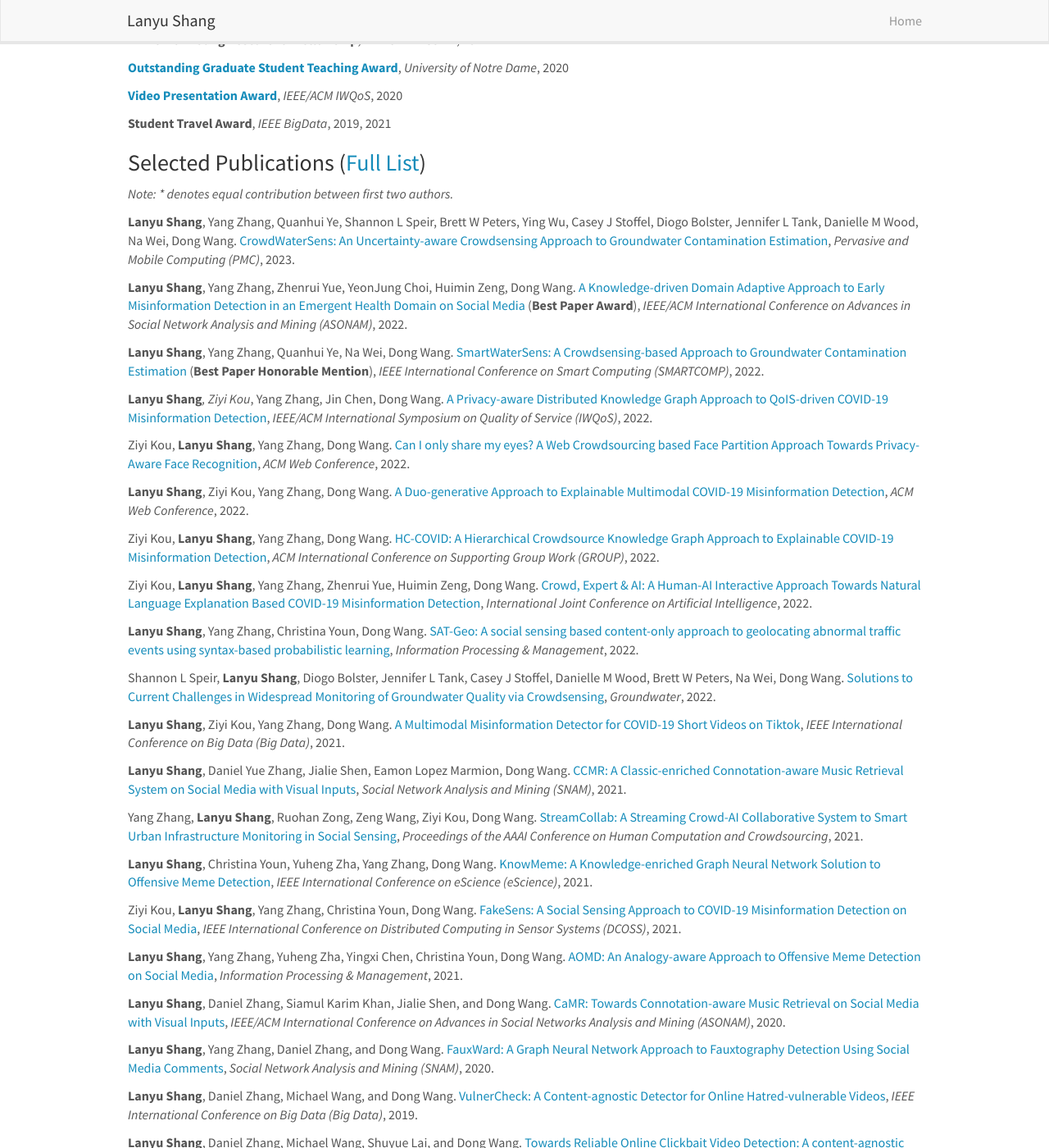
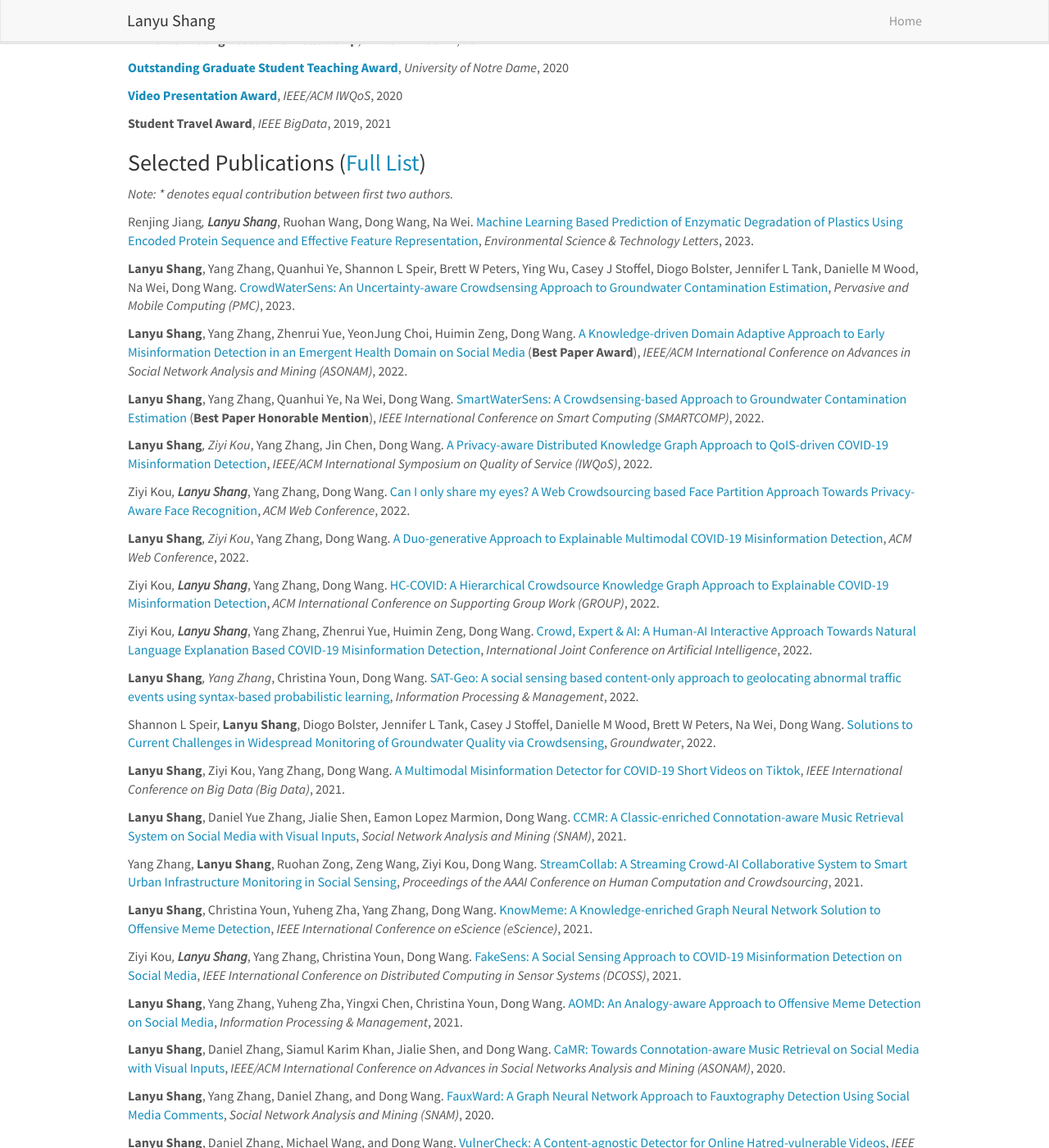
Before and after one commit to ShangLanyu/shanglanyu.github.io, a Jekyll site: the page built from _pages/home.md, in a window 1280 px wide and 1400 px high, scrolled down 584 px. Shown: the whole window at 82% size. Built offline with Jekyll 4.4.1, drawn with Linux system fonts in a browser that asks for light colours; nearby versions of some CDN libraries; some of the changed text lies outside the part shown.

Commit message:
Update home.md

```diff
--- a/_pages/home.md
+++ b/_pages/home.md
@@ -50,48 +50,61 @@ I am currently a Ph.D. candidate in the [School of Information Sciences (iSchool
 ### Selected Publications ([Full List](https://scholar.google.com/citations?user=3sxZiyQAAAAJ))
 _Note: * denotes equal contribution between first two authors._
 
+
+Renjing Jiang*, **Lanyu Shang***, Ruohan Wang, Dong Wang, Na Wei.
+[Machine Learning Based Prediction of Enzymatic Degradation of Plastics Using Encoded Protein Sequence and Effective Feature Representation](https://doi.org/10.1021/acs.estlett.3c00293),
+_Environmental Science & Technology Letters_, 2023.
+
+
 **Lanyu Shang**, Yang Zhang, Quanhui Ye, Shannon L Speir, Brett W Peters, Ying Wu, Casey J Stoffel, Diogo Bolster, Jennifer L Tank, Danielle M Wood, Na Wei, Dong Wang.
 [CrowdWaterSens: An Uncertainty-aware Crowdsensing Approach to Groundwater Contamination Estimation](https://www.sciencedirect.com/science/article/abs/pii/S1574119223000469),
 _Pervasive and Mobile Computing (PMC)_, 2023.
+
 
 **Lanyu Shang**, Yang Zhang, Zhenrui Yue, YeonJung Choi, Huimin Zeng, Dong Wang.
 [A Knowledge-driven Domain Adaptive Approach to Early Misinformation Detection in an Emergent Health Domain on Social Media](https://ieeexplore.ieee.org/abstract/document/10068587) (**Best Paper Award**),
 _IEEE/ACM International Conference on Advances in Social Network Analysis and Mining (ASONAM)_, 2022.
 
+
 **Lanyu Shang**, Yang Zhang, Quanhui Ye, Na Wei, Dong Wang.
 [SmartWaterSens: A Crowdsensing-based Approach to Groundwater Contamination Estimation](https://ieeexplore.ieee.org/document/9821065) (**Best Paper Honorable Mention**),
 _IEEE International Conference on Smart Computing (SMARTCOMP)_, 2022.
+
 
 **Lanyu Shang***, Ziyi Kou*, Yang Zhang, Jin Chen, Dong Wang.
 [A Privacy-aware Distributed Knowledge Graph Approach to QoIS-driven COVID-19 Misinformation Detection](https://ieeexplore.ieee.org/document/9812879),
 _IEEE/ACM International Symposium on Quality of Service (IWQoS)_, 2022.
 
-Ziyi Kou, **Lanyu Shang**, Yang Zhang, Dong Wang.
+
+Ziyi Kou*, **Lanyu Shang***, Yang Zhang, Dong Wang.
 [Can I only share my eyes? A Web Crowdsourcing based Face Partition Approach Towards Privacy-Aware Face Recognition](https://doi.org/10.1145/3485447.3512256),
 _ACM Web Conference_, 2022.
 
-**Lanyu Shang**, Ziyi Kou, Yang Zhang, Dong Wang.
+
+**Lanyu Shang***, Ziyi Kou*, Yang Zhang, Dong Wang.
 [A Duo-generative Approach to Explainable Multimodal COVID-19 Misinformation Detection](https://doi.org/10.1145/3485447.3512257),
 _ACM Web Conference_, 2022.
 
 
-Ziyi Kou, **Lanyu Shang**, Yang Zhang, Dong Wang.
+Ziyi Kou*, **Lanyu Shang***, Yang Zhang, Dong Wang.
 [HC-COVID: A Hierarchical Crowdsource Knowledge Graph Approach to Explainable COVID-19 Misinformation Detection](https://doi.org/10.1145/3492855),
 _ACM International Conference on Supporting Group Work (GROUP)_, 2022.
 
 
-Ziyi Kou, **Lanyu Shang**, Yang Zhang, Zhenrui Yue, Huimin Zeng, Dong Wang.
+Ziyi Kou*, **Lanyu Shang***, Yang Zhang, Zhenrui Yue, Huimin Zeng, Dong Wang.
 [Crowd, Expert & AI: A Human-AI Interactive Approach Towards Natural Language Explanation Based COVID-19 Misinformation Detection](https://www.ijcai.org/proceedings/2022/0706.pdf),
 _International Joint Conference on Artificial Intelligence_, 2022.
 
 
-**Lanyu Shang**, Yang Zhang, Christina Youn, Dong Wang.
+**Lanyu Shang***, Yang Zhang*, Christina Youn, Dong Wang.
 [SAT-Geo: A social sensing based content-only approach to geolocating abnormal traffic events using syntax-based probabilistic learning](https://doi.org/10.1016/j.ipm.2021.102807),
 _Information Processing & Management_, 2022.
+
 
 Shannon L Speir, **Lanyu Shang**, Diogo Bolster, Jennifer L Tank, Casey J Stoffel, Danielle M Wood, Brett W Peters, Na Wei, Dong Wang.
 [Solutions to Current Challenges in Widespread Monitoring of Groundwater Quality via Crowdsensing](https://doi.org/10.1111/gwat.13150),
 _Groundwater_, 2022.
+
 
 **Lanyu Shang**, Ziyi Kou, Yang Zhang, Dong Wang.
 [A Multimodal Misinformation Detector for COVID-19 Short Videos on Tiktok](https://ieeexplore.ieee.org/document/9671928),
@@ -113,7 +126,7 @@ _Proceedings of the AAAI Conference on Human Computation and Crowdsourcing_, 202
 _IEEE International Conference on eScience (eScience)_, 2021.
 
 
-Ziyi Kou, **Lanyu Shang**, Yang Zhang, Christina Youn, Dong Wang.
+Ziyi Kou*, **Lanyu Shang***, Yang Zhang, Christina Youn, Dong Wang.
 [FakeSens: A Social Sensing Approach to COVID-19 Misinformation Detection on Social Media](https://ieeexplore.ieee.org/document/9600021),
 _IEEE International Conference on Distributed Computing in Sensor Systems (DCOSS)_, 2021.
 
@@ -141,7 +154,7 @@ _IEEE International Conference on Big Data (Big Data)_, 2019.
 _Knowledge-Based Systems (KBS)_, 2019.
 
 
-Daniel Zhang, **Lanyu Shang**, Biao Geng, Shuyue Lai, Ke Li, Hongmin Zhu, Md Tanvir Amin, and Dong Wang.
+Daniel Zhang*, **Lanyu Shang***, Biao Geng, Shuyue Lai, Ke Li, Hongmin Zhu, Md Tanvir Amin, and Dong Wang.
 [Fauxbuster: A Content-free Fauxtography Detector Using Social Media Comments](https://ieeexplore.ieee.org/document/8622344),
 _IEEE International Conference on Big Data (Big Data)_, 2018.
 
```
